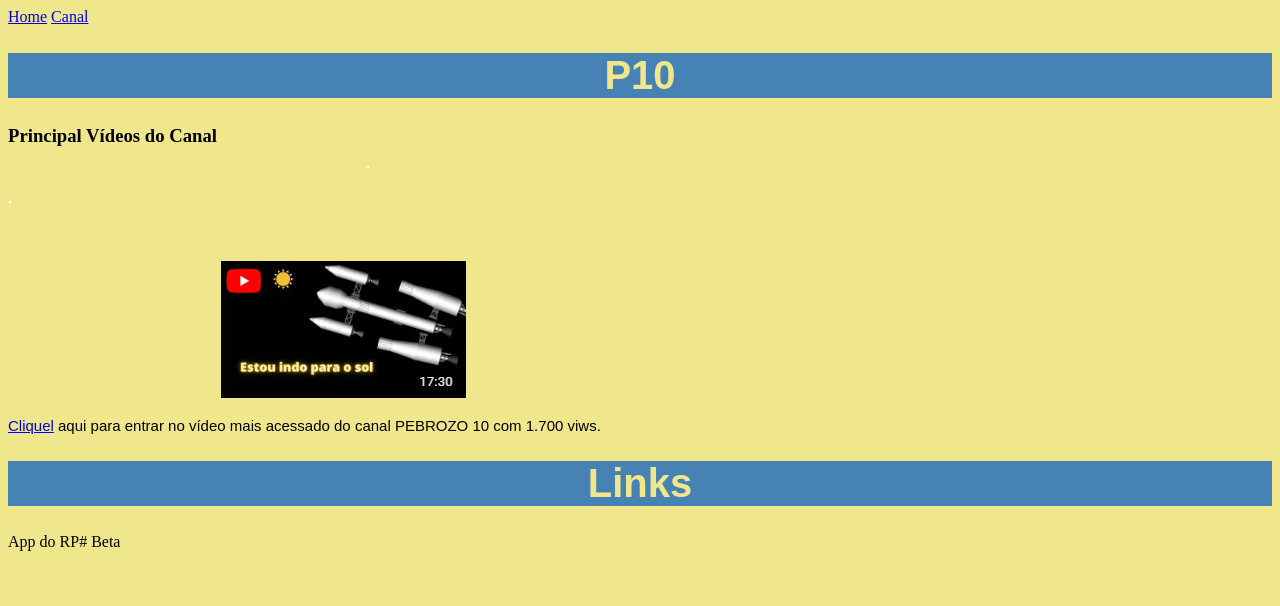
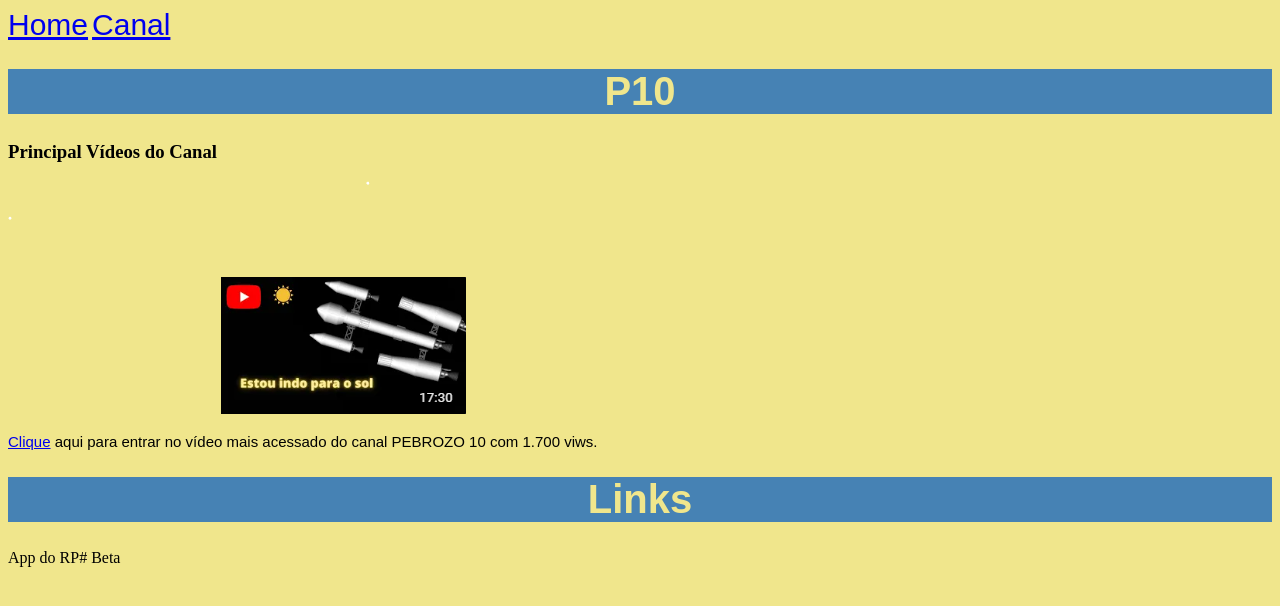
Before and after one commit to PEBROZO10/Loja-Fuzue, a plain HTML site: page Canal.html in a window 1280 px wide. Drawn offline with Linux system fonts and the light colour scheme.

Commit message:
Update Canal.html

```diff
--- a/Canal.html
+++ b/Canal.html
@@ -7,12 +7,12 @@
     <link rel="stylesheet" href="P10.css">
 </head>
 <body>
-    <a href="index.html">Home</a>
-    <a href="Canal.html">Canal</a>
+    <a class="L1" href="index.html">Home</a>
+    <a class="L2" href="Canal.html">Canal</a>
     <h1 class="A"> P10 </h1>
     <h3 class="E">Principal Vídeos do Canal</h3>
     <img src="Video canal .png" class"Mais_acessado"/>
-    <p><a href=https://youtu.be/U4SIUpArCkY>Cliquel</a> aqui para entrar no vídeo mais acessado do canal PEBROZO 10 com 1.700 viws.</p>
+    <p><a href=https://youtu.be/U4SIUpArCkY>Clique</a> aqui para entrar no vídeo mais acessado do canal PEBROZO 10 com 1.700 viws.</p>
     <h1 class="A"> Links </h1>
     <h2></h2>App do RP# Beta</h2>
 </body>
```
